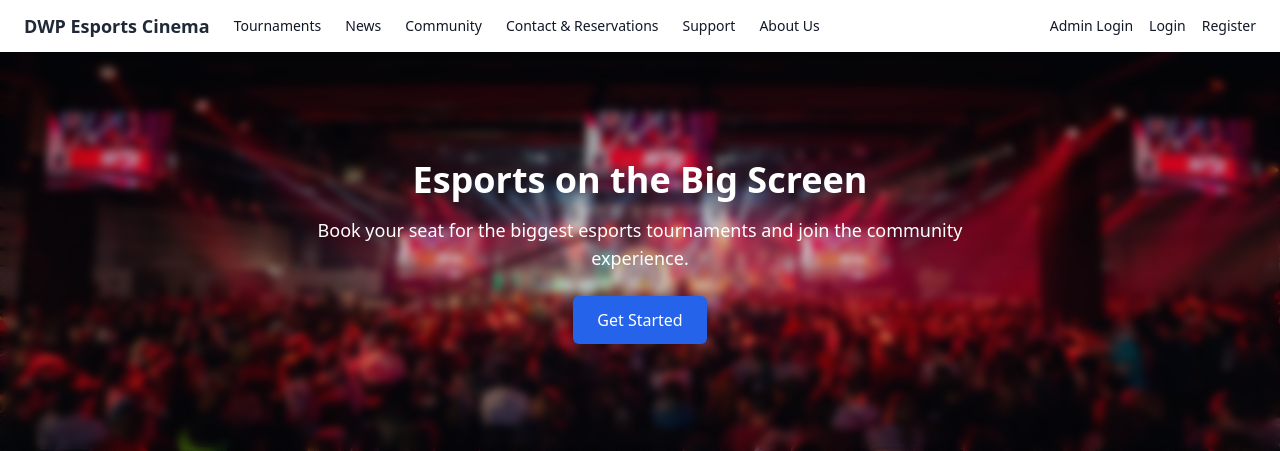
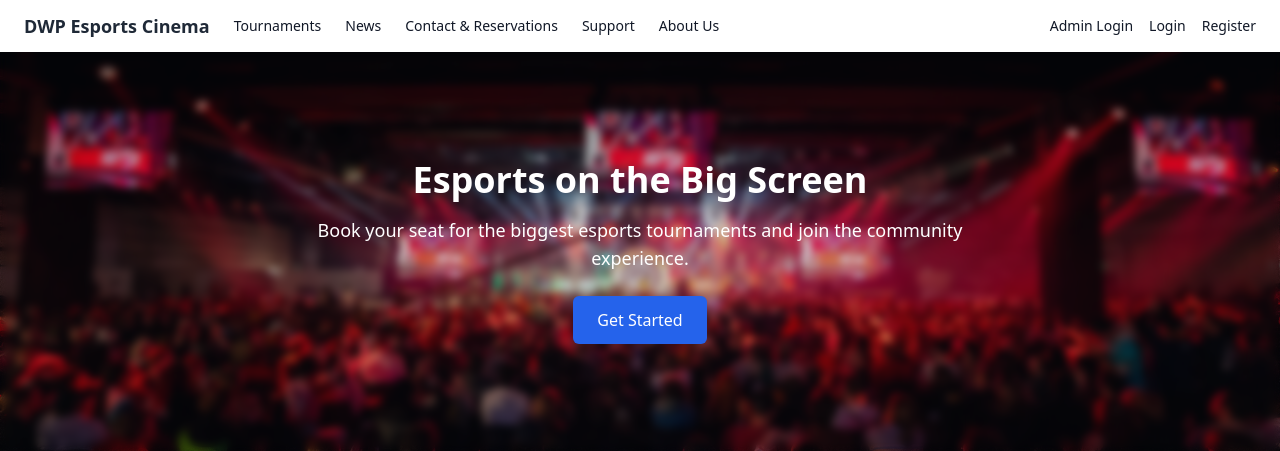
Before and after one commit to Sinyedu/dwpcinema-2025, a PHP site: page /index.php in a window 1280 px wide. Shown: the top 451 px of the page. Run offline with PHP 8.4, Linux system fonts and the light colour scheme; data comes from the database, SQL or seed files in the repository; data that the repository does not hold is empty; a stand-in replaces the project's code that opens the database connection; some libraries are stand-ins or nearby versions.

Commit message:
chore: removed old idea

```diff
--- a/includes/navbar.php
+++ b/includes/navbar.php
@@ -11,7 +11,6 @@ if (session_status() === PHP_SESSION_NONE) {
         </a>
         <a href="tournaments.php" class="hover:text-blue-600 font-medium text-sm">Tournaments</a>
         <a href="news.php" class="hover:text-blue-600 font-medium text-sm">News</a>
-        <a href="users.php" class="hover:text-blue-600 font-medium text-sm">Community</a>
         <a href="contactform.php" class="hover:text-blue-600 font-medium text-sm">Contact & Reservations</a>
         <a href="support.php" class="hover:text-blue-600 font-medium text-sm relative" id="supportLink">
             Support
```
